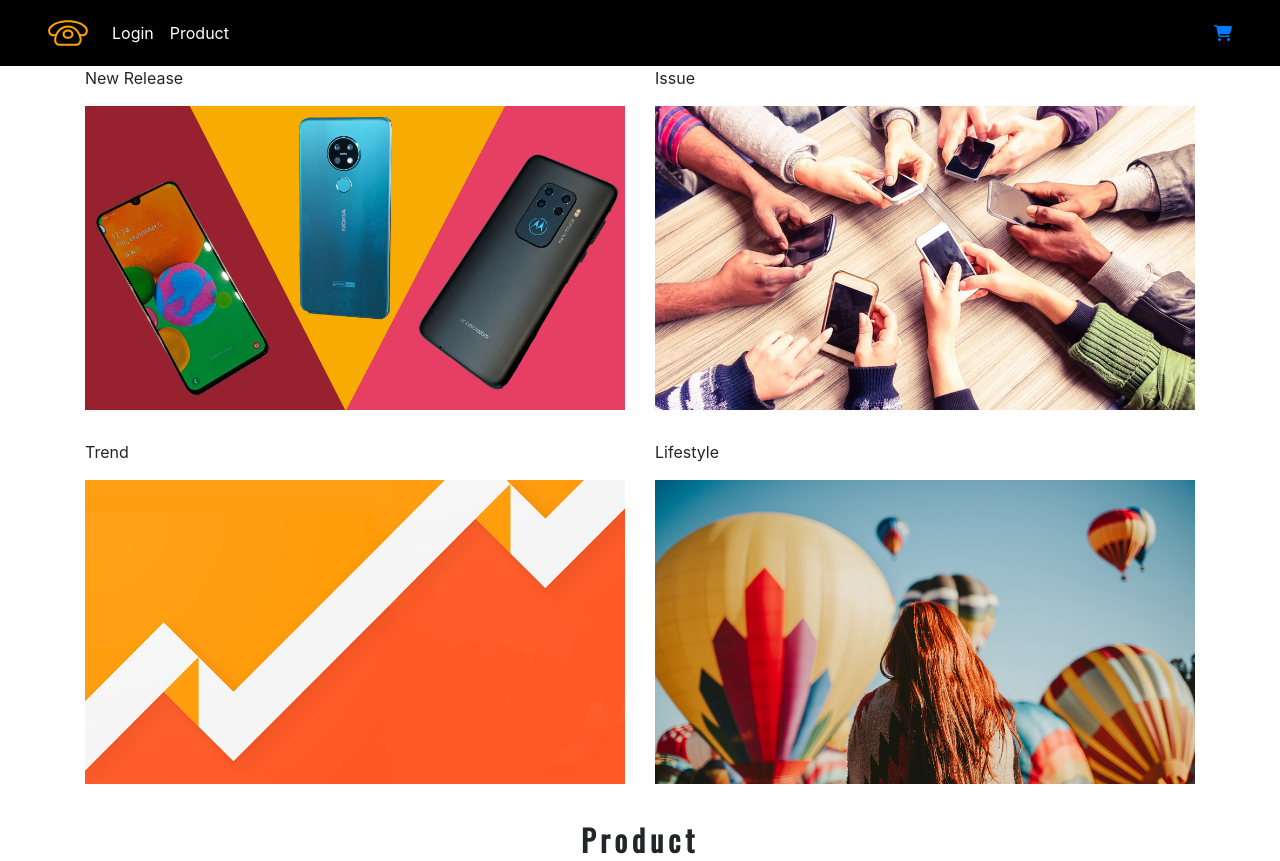
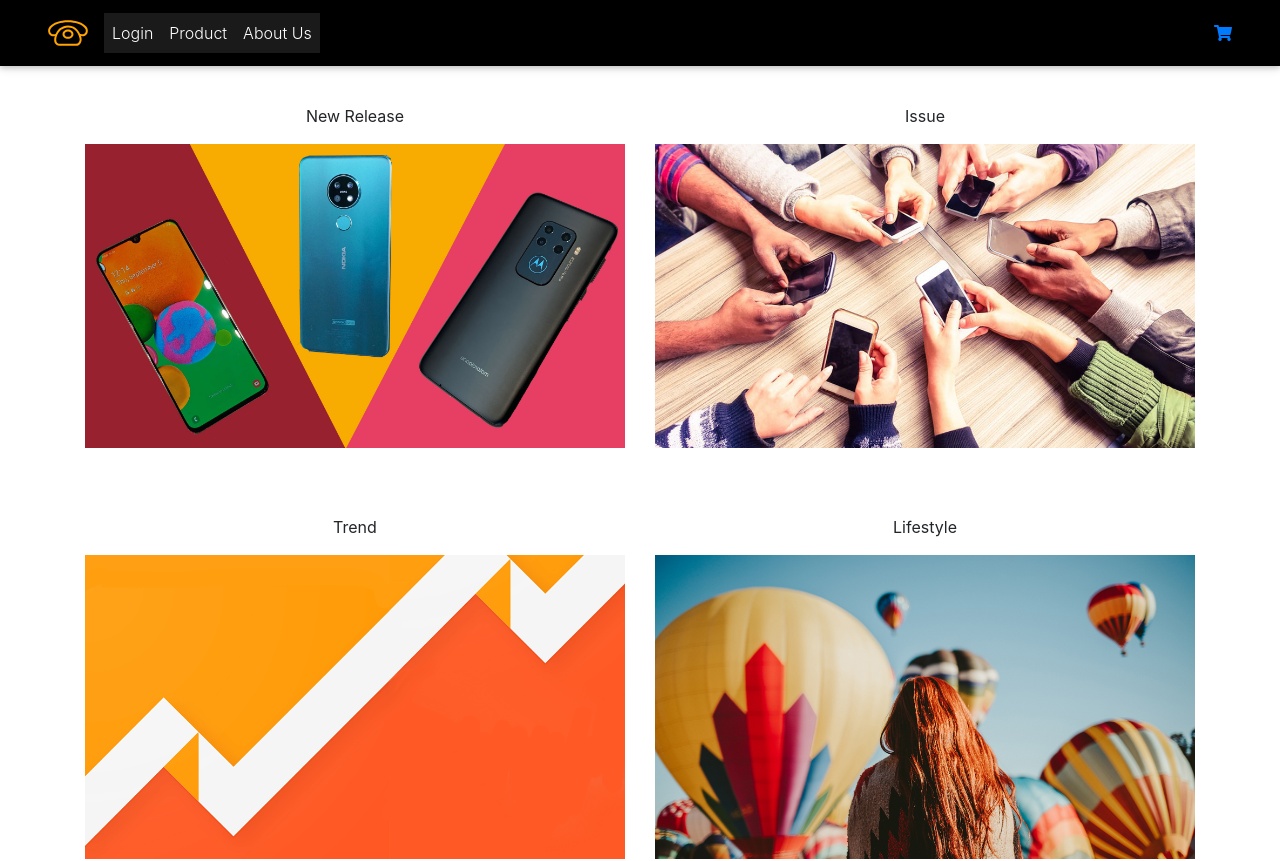
Before and after one commit to tiga-komodo/tiga-komodo-front-end, a React (Create React App) app: page / in a window 1280 px wide. Shown: the top 861 px of the page. Built offline with nearby package versions, Linux system fonts and the light colour scheme; a web font is replaced by a local one.

Commit message:
dariiman

```diff
--- a/package.json
+++ b/package.json
@@ -9,6 +9,7 @@
     "axios": "^0.19.0",
     "bootstrap": "^4.4.1",
     "dotenv": "^8.2.0",
+    "mdbreact": "^4.23.1",
     "node-sass": "^4.13.0",
     "react": "^16.12.0",
     "react-dom": "^16.12.0",
--- a/src/App.js
+++ b/src/App.js
@@ -1,5 +1,8 @@
 import React, { Component } from "react";
 import "./App.css";
+import '@fortawesome/fontawesome-free/css/all.min.css';
+import 'bootstrap-css-only/css/bootstrap.min.css';
+import 'mdbreact/dist/css/mdb.css';
 import "bootstrap/dist/css/bootstrap.min.css";
 import { Route, Switch } from "react-router-dom";
 import Navbar from "./components/Navbar";
@@ -14,6 +17,7 @@
 import Issue from "../src/components/Issue/Issue";
 import Trend from "../src/components/Trend/Trend";
 import Lifestyle from "../src/components/Lifestyle/Lifestyle";
+import abouts from "./components/About/abouts"
 import Homepage from "../src/components/Homepage/Homepage";
 
 class App extends Component {
@@ -30,10 +34,12 @@
           <Route path="/newrelease" component={NewRelease} />
           <Route path="/issue" component={Issue} />
           <Route path="/trend" component={Trend} />
+          <Route path="/abouts" component={abouts} />
           <Route path="/lifestyle" component={Lifestyle} />
           <Route component={Default} />
         </Switch>
         <Modal />
+        <abouts/>
         <Footer />
       </React.Fragment>
     );
--- /dev/null
+++ b/src/components/About/abouts.js
@@ -0,0 +1,28 @@
+import React from 'react';
+import { MDBBtn,
+         MDBCard,
+         MDBCardBody,
+         MDBCardImage,
+         MDBCardTitle,
+         MDBCardText,
+         MDBCol } from 'mdbreact';
+
+const abouts = () => {
+  return (
+    <MDBCol>
+      <MDBCard style={{ width: "22rem" }}>
+        <MDBCardImage className="img-fluid" src="https://mdbootstrap.com/img/Photos/Others/images/43.jpg" waves />
+        <MDBCardBody>
+          <MDBCardTitle>Card title</MDBCardTitle>
+          <MDBCardText>
+            Some quick example text to build on the card title and make
+            up the bulk of the card&apos;s content.
+          </MDBCardText>
+          <MDBBtn href="#">MDBBtn</MDBBtn>
+        </MDBCardBody>
+      </MDBCard>
+    </MDBCol>
+  )
+}
+
+export default abouts;
--- a/src/components/Homepage/Homepage.js
+++ b/src/components/Homepage/Homepage.js
@@ -14,25 +14,25 @@
         <section className="container">
           <div className="row">
             <div className="col-sm-6">
-              <p>New Release</p>
+              <p className="up" align="center">New Release</p>
               <Link to="/newrelease">
                 <img src={newrelease} alt="" />
               </Link>
             </div>
             <div className="col-sm-6">
-              <p>Issue</p>
+              <p className="up" align="center">Issue</p>
               <Link to="/issue">
                 <img src={issue} alt="" />
               </Link>
             </div>
             <div className="col-sm-6">
-              <p>Trend</p>
+              <p className="up" align="center">Trend</p>
               <Link to="/trend">
                 <img src={trend} alt="" />
               </Link>
             </div>
             <div className="col-sm-6">
-              <p>Lifestyle</p>
+              <p className="up" align="center">Lifestyle</p>
               <Link to="/lifestyle">
                 <img src={lifestyle} alt="" />
               </Link>
--- a/src/components/Homepage/style.scss
+++ b/src/components/Homepage/style.scss
@@ -1,12 +1,16 @@
 section .row img {
-  margin: 0 0 30px;
-  width: 100%;
+    margin: 0 0 30px;
+    width: 100%;
 }
 
 .col-md-6 {
-  margin: 0 0 30px;
+    margin: 0 10 50px;
 }
 
 h2 {
-  text-align: center;
+    text-align: center;
 }
+
+.up {
+    margin-top: 10mm;
+}
--- a/src/components/Navbar.js
+++ b/src/components/Navbar.js
@@ -24,6 +24,11 @@
               Product
             </Link>
           </li>
+          <li className="nav-item active">
+          <Link to="/aboutUs" className="nav-link">
+          About Us
+          </Link>
+          </li>
         </ul>
         <Link to="/cart" className="ml-auto">
           <i class="fas fa-shopping-cart"></i>
--- a/src/index.js
+++ b/src/index.js
@@ -1,5 +1,8 @@
 import React from "react";
 import ReactDOM from "react-dom";
+import '@fortawesome/fontawesome-free/css/all.min.css';
+import 'bootstrap-css-only/css/bootstrap.min.css';
+import 'mdbreact/dist/css/mdb.css';
 import "./index.css";
 import App from "./App";
 import { BrowserRouter as Router } from "react-router-dom";
```
Also changed, not shown: public/index.html (+12 -16 lines), src/components/About/styles.scss (added), 1 other file (tests, documents, lock files or other folders).
